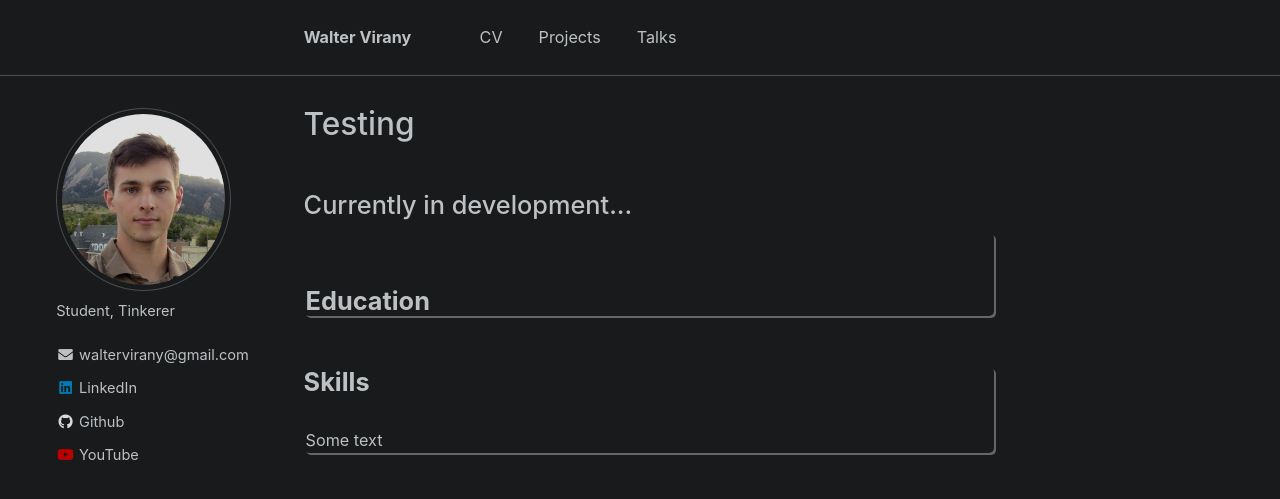
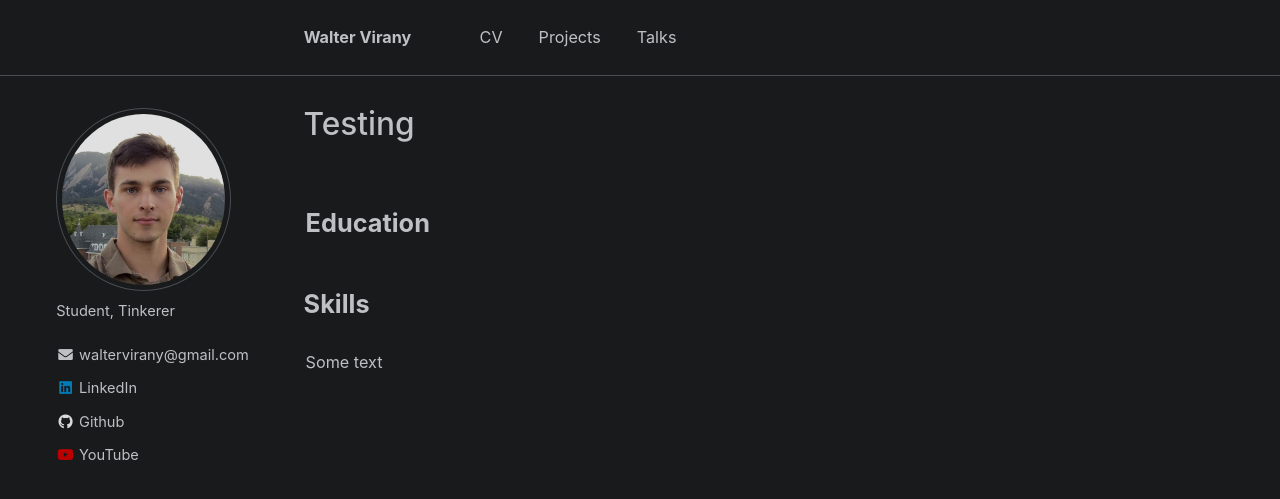
Before and after one commit to wvirany/wvirany.github.io, a Jekyll site: the page built from _pages/test.html, in a window 1280 px wide. Shown: the top 499 px of the page. Built offline with Jekyll 4.4.1, drawn with Linux system fonts in a browser that asks for light colours.

Commit message:
Update test.html

```diff
--- a/_pages/test.html
+++ b/_pages/test.html
@@ -6,8 +6,6 @@ author_profile: true
 ---
 
 
-<h2>Currently in development...</h2>
-
 <!DOCTYPE html>
 <html>
 <head>
@@ -15,8 +13,8 @@ author_profile: true
 
 <style>
 .card {
-  box-shadow: 2px 2px 0 0 rgb(103, 102, 102);
-  transition: 0.3s;
+  box-shadow: 1px rgb(103, 102, 102);
+  /* transition: 0.3s; */
   border-radius: 5px; /* 5px rounded corners */
   width: 75%;
 }
```
